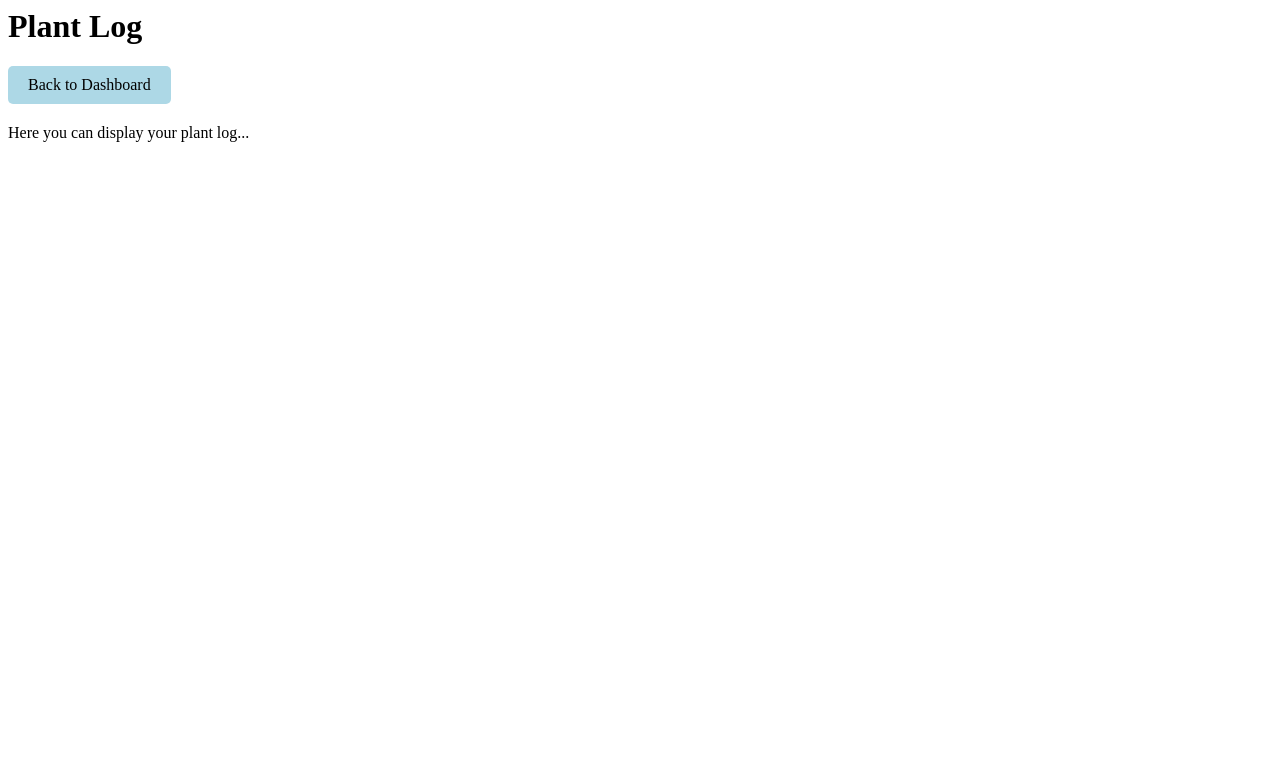
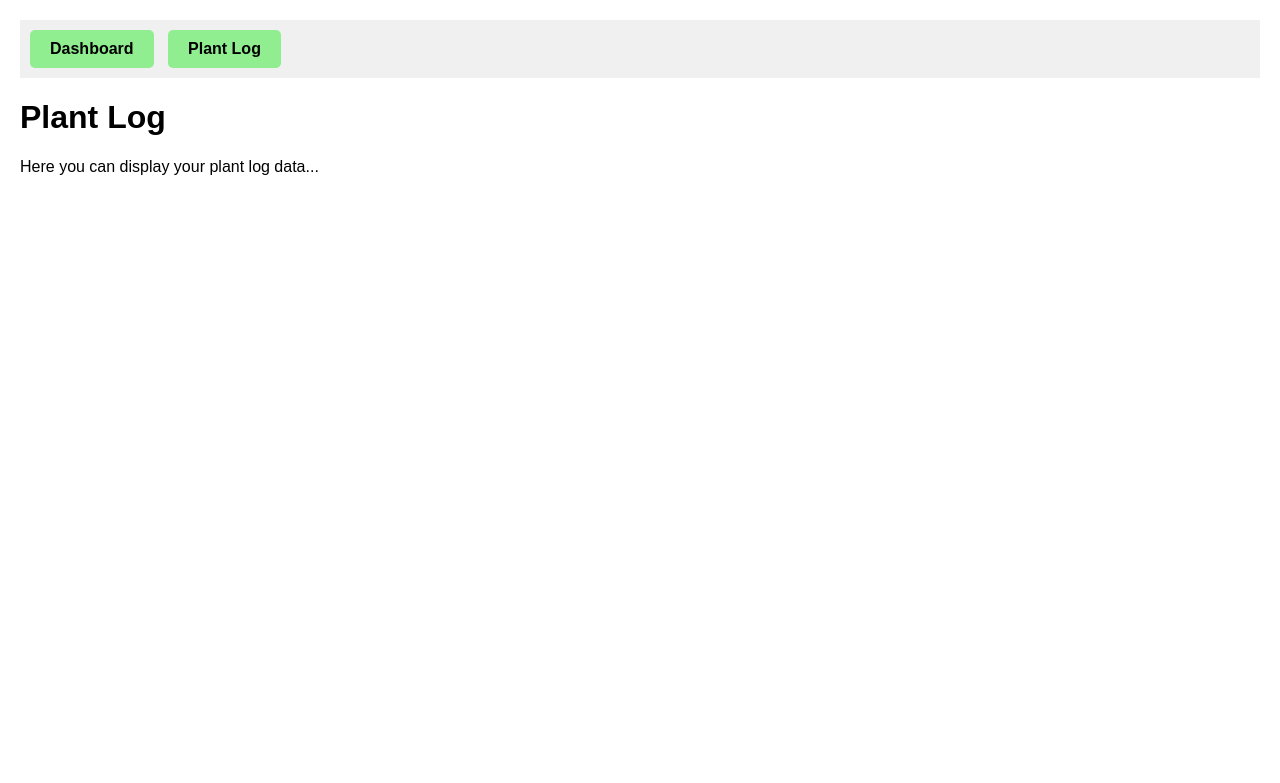
Before and after one commit to alexandercushen/507SproutLab, a Flask app: page /plant_log in a window 1280 px wide. Shown: the top 783 px of the page. Run offline with Flask 3, Linux system fonts and the light colour scheme.

Commit message:
Fixed the multi-page system so now we have nice card tabs to navigate

```diff
--- a/app.py
+++ b/app.py
@@ -11,7 +11,7 @@ def plant_log():
     return render_template('plant_log.html')
 
 if __name__ == "__main__":
-    app.run(debug=True)
+    app.run(host='0.0.0.0', port=5000, debug=True)
 
 '''
 from flask import Flask, render_template, request
--- /dev/null
+++ b/static/style.css
@@ -0,0 +1,29 @@
+/* Buttons for navigation */
+a.button {
+    display: inline-block;
+    padding: 10px 20px;
+    background-color: lightgreen;
+    color: black;
+    border-radius: 5px;
+    text-decoration: none;
+    margin-right: 10px;
+    font-weight: bold;
+}
+
+a.button:hover {
+    background-color: green;
+    color: white;
+}
+
+/* Top navigation bar */
+.navbar {
+    background-color: #f0f0f0;
+    padding: 10px;
+    margin-bottom: 20px;
+}
+
+/* Optional: body font and spacing */
+body {
+    font-family: Arial, sans-serif;
+    margin: 20px;
+}
--- a/templates/plant_log.html
+++ b/templates/plant_log.html
@@ -1,16 +1,19 @@
+<!DOCTYPE html>
 <html>
- <body>
-   <h1>Plant Log</h1>
+<head>
+  <link rel="stylesheet" type="text/css" href="{{ url_for('static', filename='style.css') }}">
+</head>
+<body>
 
-   <!-- Back to Homepage link -->
-   <div style="margin-bottom: 20px;">
-     <a href="{{ url_for('homepage') }}"
-        style="display:inline-block; padding:10px 20px; background-color:lightblue; color:black; text-decoration:none; border-radius:5px;">
-        Back to Dashboard
-     </a>
-   </div>
+  <!-- Navigation Bar -->
+  <div class="navbar">
+    <a href="{{ url_for('homepage') }}" class="button">Dashboard</a>
+    <a href="{{ url_for('plant_log') }}" class="button">Plant Log</a>
+  </div>
 
-   <p>Here you can display your plant log...</p>
+  <h1>Plant Log</h1>
 
- </body>
+  <p>Here you can display your plant log data...</p>
+
+</body>
 </html>
```
Also changed, not shown: templates/homepage.html (+14 -9 lines).
